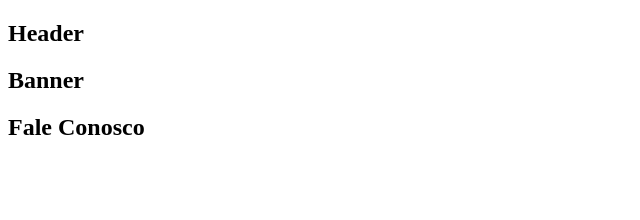
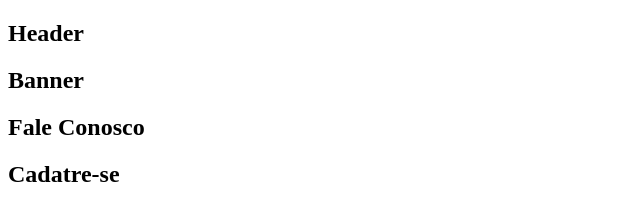
Before and after one commit to JullyAmorim/Aula-Git, a plain HTML site: page index.html in a window 1280 px wide. Shown: the whole page, without its empty margins (0-640 px from the left). Drawn offline with Linux system fonts and the light colour scheme.

Commit message:
Cadastre-se finalizado

```diff
--- a/index.html
+++ b/index.html
@@ -17,5 +17,9 @@
     <section>
         <h1>Fale Conosco</h1>
     </section>
+
+    <section>
+        <h1>Cadatre-se</h1>
+    </section>
 </body>
 </html>
```
